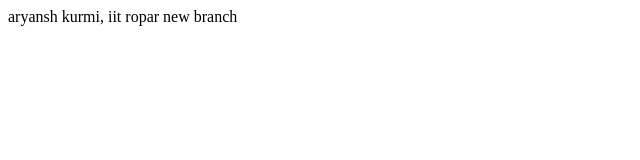
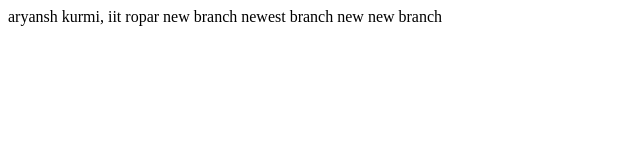
Before and after one commit to arukurmi/first, a plain HTML site: page index.html in a window 1280 px wide. Shown: the whole page, without its empty margins (0-640 px from the left). Drawn offline with Linux system fonts and the light colour scheme.

Commit message:
just checking

```diff
--- a/index.html
+++ b/index.html
@@ -9,5 +9,7 @@
 <body>
     aryansh kurmi, iit ropar
     new branch
+    newest branch
+    new new branch
 </body>
 </html>
```
Also changed, not shown: 1 other file.
